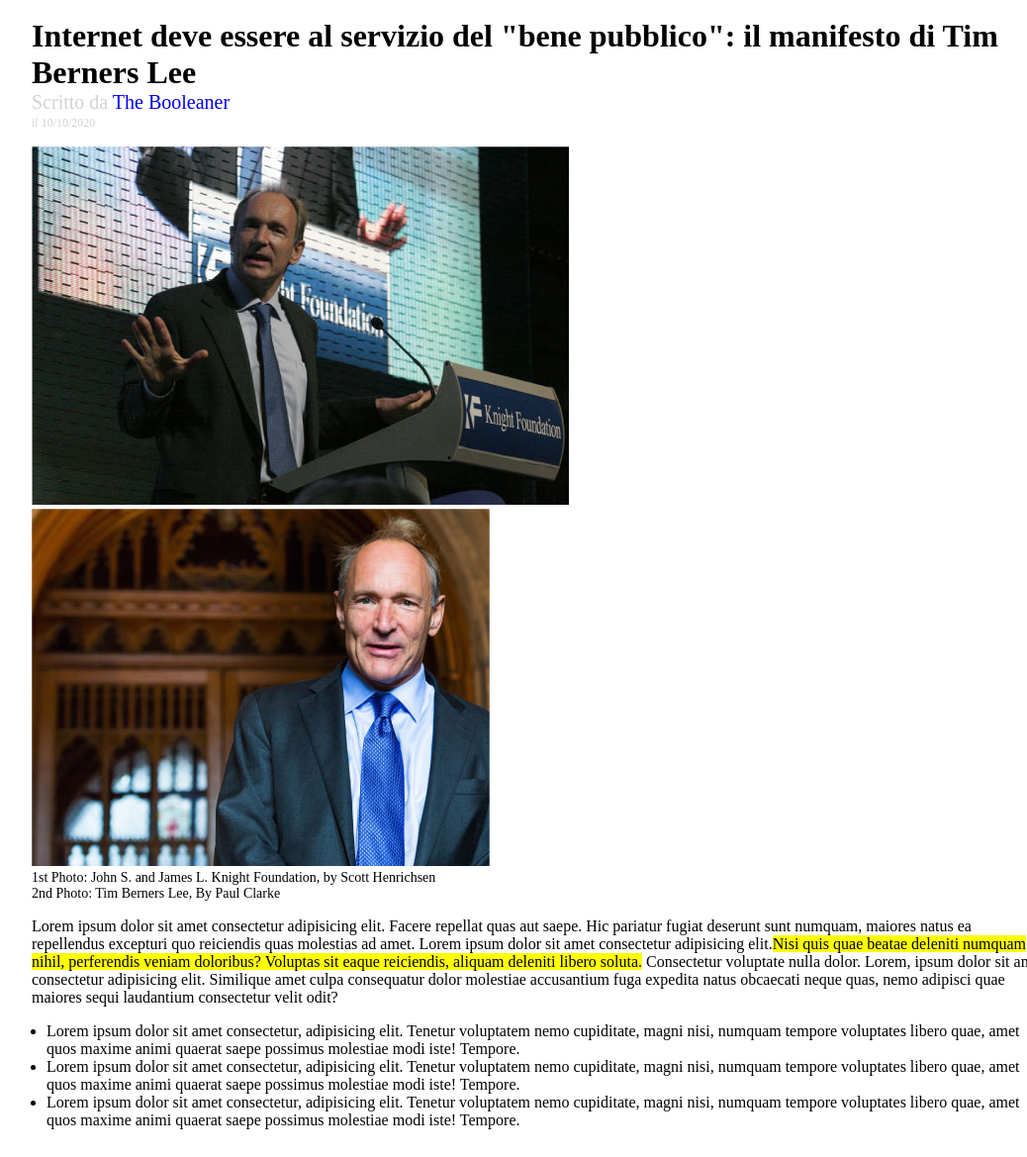
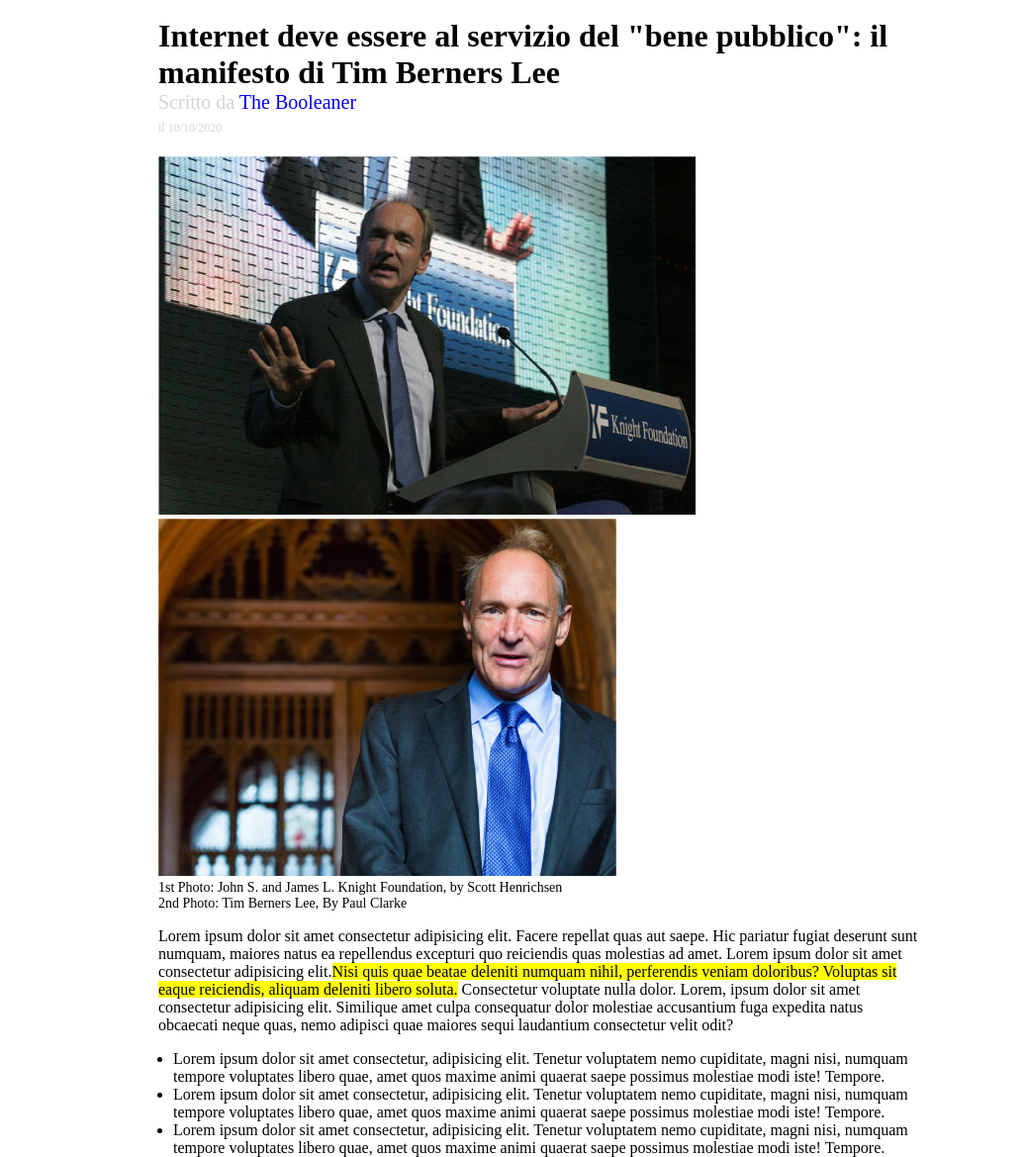
Before and after one commit to FrancescoMinichiello/html-css-booleaner, a plain HTML site: page index.html in a window 1280 px wide. Shown: the part 103-1272 px from the top of the page at 99% size, without its empty margins (96-1134 px from the left). Before the commit the page ends 1244 px from the top, so only its background shows below. Drawn offline with Linux system fonts and the light colour scheme.

Commit message:
Fix error

```diff
--- a/index.html
+++ b/index.html
@@ -20,16 +20,18 @@
     <main>
         <!--Titolo e autore-->
         <h1>Internet deve essere al servizio del "bene pubblico": il manifesto di Tim Berners Lee</h1>
-        <author class="author">Scritto da <a href="#">The Booleaner</a>
-            <p class="data-articolo">il 10/10/2020</p>
-        </author>
+        <p class="author">Scritto da <a href="#">The Booleaner </a> <br><span class="data-articolo">il 10/10/2020</span>
+        </p>
+
+
         <!--immagini con descrizione-->
         <figure>
             <img src="img/tim-1.jpg" alt="Tim-1">
             <img src="img/tim-2.jpg" alt="Tim-2">
-            <figcaption>1st Photo: John S. and James L. Knight Foundation, by Scott Henrichsen</figcaption>
-            <figcaption>2nd Photo: Tim Berners Lee, By Paul Clarke</figcaption>
+            <p class="didascalia-immagine">1st Photo: John S. and James L. Knight Foundation, by Scott Henrichsen</p>
+            <p class="didascalia-immagine">2nd Photo: Tim Berners Lee, By Paul Clarke</p>
         </figure>
+
         <!--Paragrafo di testo-->
         <p>Lorem ipsum dolor sit amet consectetur adipisicing elit. Facere repellat quas aut saepe. Hic pariatur fugiat
             deserunt sunt numquam, maiores natus ea repellendus excepturi quo reiciendis quas molestias ad amet. Lorem
@@ -40,6 +42,7 @@
             dolor. Lorem, ipsum dolor sit amet consectetur adipisicing elit. Similique amet culpa consequatur dolor
             molestiae accusantium fuga expedita natus obcaecati neque quas, nemo adipisci quae maiores sequi laudantium
             consectetur velit odit?</p>
+
         <!--Lista non ordinata-->
         <ul>
             <li>Lorem ipsum dolor sit amet consectetur, adipisicing elit. Tenetur voluptatem nemo cupiditate, magni
--- a/style.css
+++ b/style.css
@@ -1,6 +1,6 @@
 body {
     margin: 0 auto;
-    width: 80%;
+    width: 60%;
     height: 100px;
 }
 
@@ -24,6 +24,7 @@ h1 {
 .author {
     font-size: 20px;
     color: lightgray;
+    margin-top: 0;
 }
 
 a {
@@ -33,15 +34,17 @@ a {
 .data-articolo {
     font-size: 12px;
     color: lightgray;
-    margin-top: 2px;
+    margin-top: 0;
 }
 
 figure {
     margin-left: 0;
 }
 
-figcaption {
+.didascalia-immagine {
     font-size: 14px;
+    margin-top: 0;
+    margin-bottom: 0;
 }
 
 .sottolineatura-paragrafo {
```
